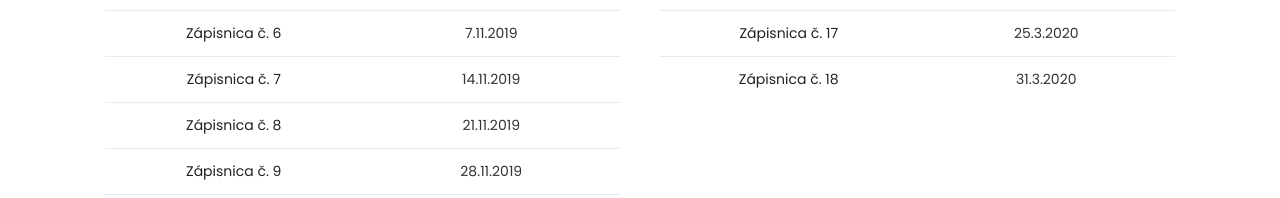
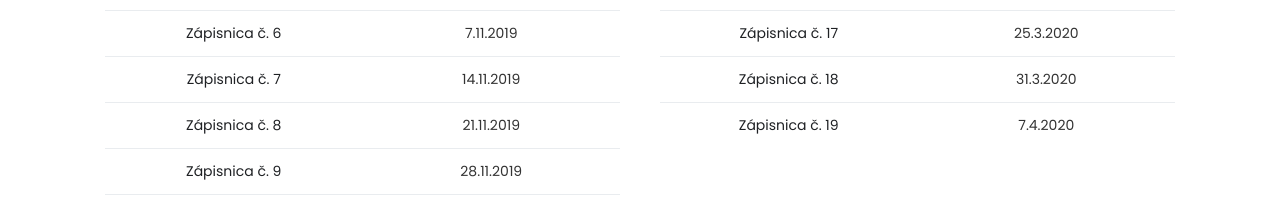
Before and after one commit to predicar/team-web, a plain HTML site: page index.html in a window 1280 px wide. Shown: the part 4682-4880 px from the top of the page. Drawn offline with Linux system fonts and the light colour scheme.

Commit message:
zapisnica 19

```diff
--- a/index.html
+++ b/index.html
@@ -599,11 +599,11 @@
                     <td><a class="turquoise-hover" href="files/zapisnice/zapisnica18-31032020.pdf" target="_blank">Zápisnica č. 18</a></td>
                     <td>31.3.2020</td>
                   </tr>
-                  <!--
                   <tr>
-                    <td><a class="turquoise-hover" href="files/zapisnice/zapisnic" target="_blank">Zápisnica č. 19</a></td>
+                    <td><a class="turquoise-hover" href="files/zapisnice/zapisnica19-07042020.pdf" target="_blank">Zápisnica č. 19</a></td>
                     <td>7.4.2020</td>
                   </tr>
+                  <!--
                   <tr>
                     <td><a class="turquoise-hover" href="files/zapisnice/zapisnic" target="_blank">Zápisnica č. 20</a></td>
                     <td>14.4.2020</td>
```
Also changed, not shown: 1 other file.
